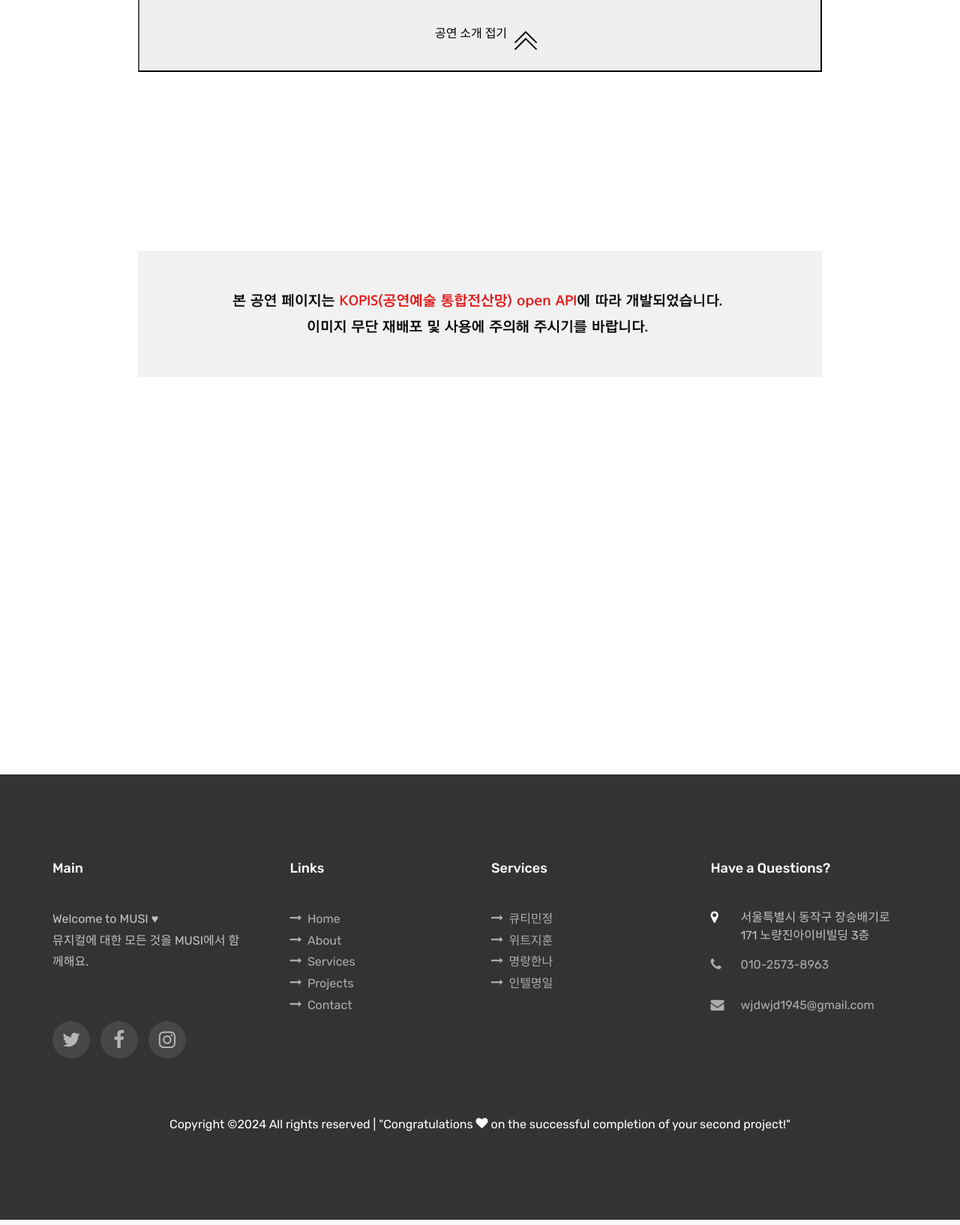
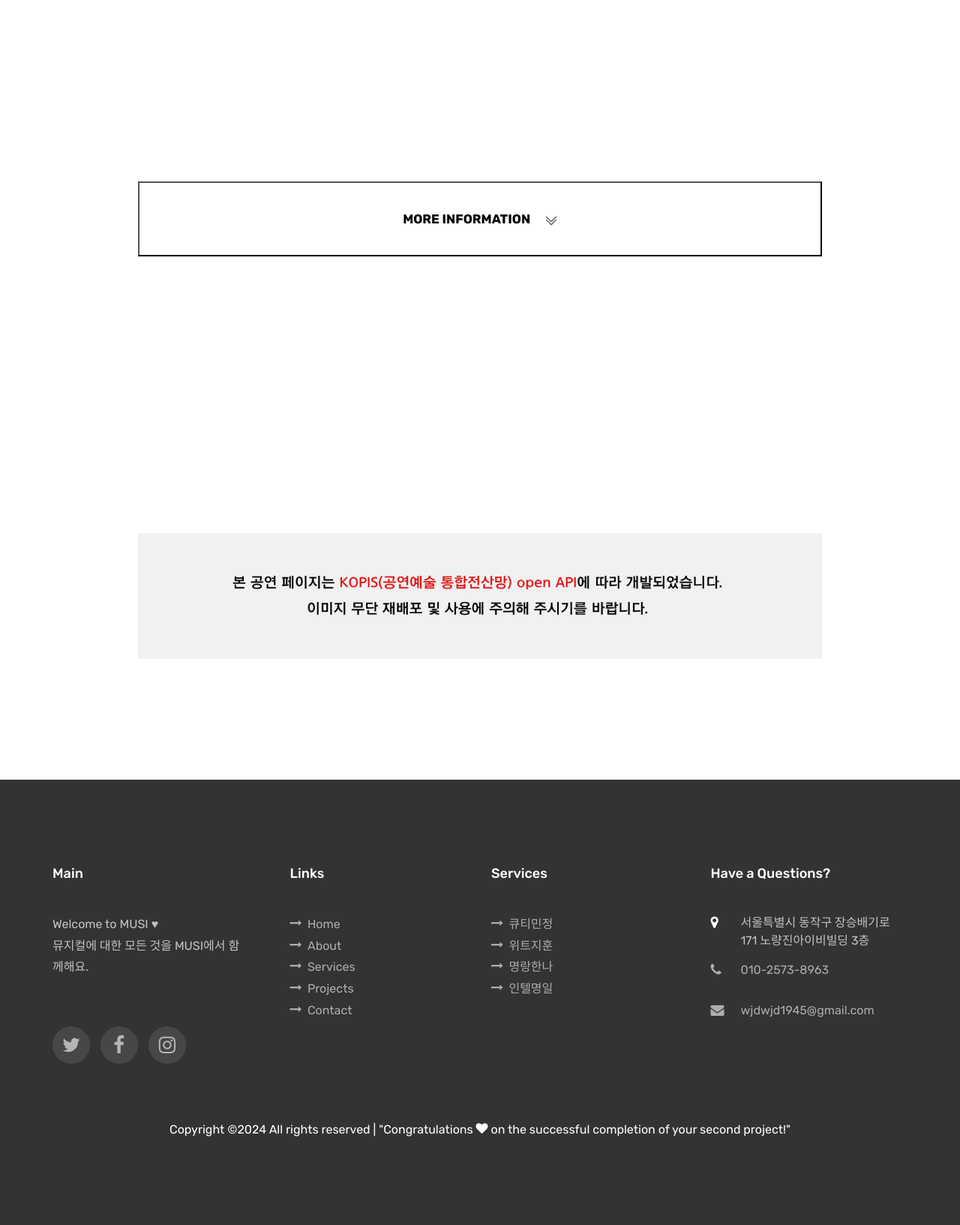
Before and after one commit to khn5906/MUSI, a Django app: a page that uses template/reservation.html in a window 1280 px wide. Shown: the part 2181-3815 px from the top of the page at 75% size. Run offline with Django 5.2, Linux system fonts and the light colour scheme; some libraries are stand-ins or nearby versions; some web fonts are replaced.

Commit message:
더보기 버튼 수정

```diff
--- a/template/reservation.html
+++ b/template/reservation.html
@@ -60,14 +60,28 @@
         width: 3.5%;
     }
 
-    .collaspeText::after {
-        content: url("{% static 'images/위로 화살표.png' %}");
-        display: inline-block;
-        margin-left: 8px; /* 텍스트와 이미지 사이의 간격 */
-        width: 16px; /* 화살표 이미지의 너비 */
-        height: 16px; /* 화살표 이미지의 높이 */
-        vertical-align: middle;
+    #prf_box{
+        overflow: hidden;
+        transition: height 0.5s ease;
+        max-width: 100%;
     }
+
+    #prf_box.hidden{height: 500px;}
+
+    #prf_more_btn{margin: 30px auto; background-color:red; font-size:white;}
+
+    .prf_more_btn{position: relative;}
+
+    .prf_more_btn:before {
+        content: '';
+        position: absolute;
+        top: -125px;
+        left: 0;
+        display: block;
+        width: 100%;
+        height: 96px;
+        background-image: linear-gradient(to bottom, rgba(83, 83, 83, 0), rgba(255, 255, 255, 0.8) 66%, rgba(255, 255, 255, 0.94) 83%, rgba(255, 255, 255, 0.98) 91%, #ffffff);
+}
 
 
 </style>
@@ -148,19 +162,22 @@
         </div>
         <div class="productBottom" style="margin-top:80px; margin-bottom:180px;">
             <img src="{% static 'images/공연소개_1.png' %}" alt="공연소개 이미지" style="display: block; margin: 0 auto; width:80%;">
-            <div class="prf_box">
+            <!-- 공연 상세 정보 이미지 -->
+            <div id="prf_box" class="hidden">
                 {% for imgurl in content_dict.INFO_URLS %}
                 <p style="text-align: center;">
-                    <img src="{{ imgurl }}" alt="Additional Image" style="display: block; margin: -23px auto; max-width: 100%; height: auto;">
+                    <img src="{{ imgurl }}" class="prf_box_img" alt="Additional Image" style="display: block; margin: -23px auto; max-width: 100%; height: auto;">
                 {% endfor %}
                 </p>
             </div>
+            <!-- 자세히 보기 버튼 -->
             <div class="prf_more_btn" style="text-align: center; margin-top:20px;">
-                <button type="button" class="collaspeDetails" style="display: inline-block; width:80%; height:100px;">
-                    <span class="collaspeText">공연 소개 접기</span>
+                <button type="button" id="detailMoreButton" class="detailMore" onclick="moreDetail();" style="display: inline-block; width:80%; height:100px; background-color:white; text-align:center; font-size:17px; font-weight:bold;">
+                    <span id="detailMoreText">MORE INFORMATION</span>
+                    <img id="arrowImage" src="{% static 'images/위로 화살표.png' %}" style="margin-left:17px; width:15px; padding-bottom:3px; transform:rotate(180deg)">
                 </button>
             </div>
-            <img src="{% static 'images/api_안내문구.png' %}" alt="무단도용 안내" style="display: block; margin: 0 auto; width:80%;">
+            <img src="{% static 'images/api_안내문구.png' %}" alt="무단도용 안내" style="display: block; margin: 0 auto; width:80%; margin-top:130px; margin-bottom:-369px;">
         </div>
     </div>
 </section>
@@ -198,5 +215,32 @@
             alert('사이트를 선택해주세요.');
         }
     });
+
+    function moreDetail() {
+        var prfBox = document.getElementById('prf_box');
+        var detailMoreText = document.getElementById('detailMoreText');
+        var arrowImage = document.getElementById('arrowImage');
+
+        if (prfBox.classList.contains('hidden')) {
+            // 모든 이미지의 높이를 계산
+            var images = prfBox.querySelectorAll('img');
+            var totalHeight = 0;
+            images.forEach(function(img) {
+                totalHeight += img.scrollHeight; // 각 이미지의 실제 높이를 더함
+            });
+
+            prfBox.style.height = totalHeight + 'px'; // 계산된 전체 높이로 설정
+            prfBox.classList.remove('hidden');
+            detailMoreText.textContent = 'CLOSE  INFORMATION';
+            arrowImage.style.transform = 'rotate(0deg)';
+        } else {
+            prfBox.style.height = '500px'; // 다시 접을 때 기본 높이로 설정
+            prfBox.classList.add('hidden');
+            detailMoreText.textContent = 'MORE  INFORMATION';
+            arrowImage.style.transform = 'rotate(180deg)';
+        }
+    }
+
+
 </script>
 {% endblock %}
```
